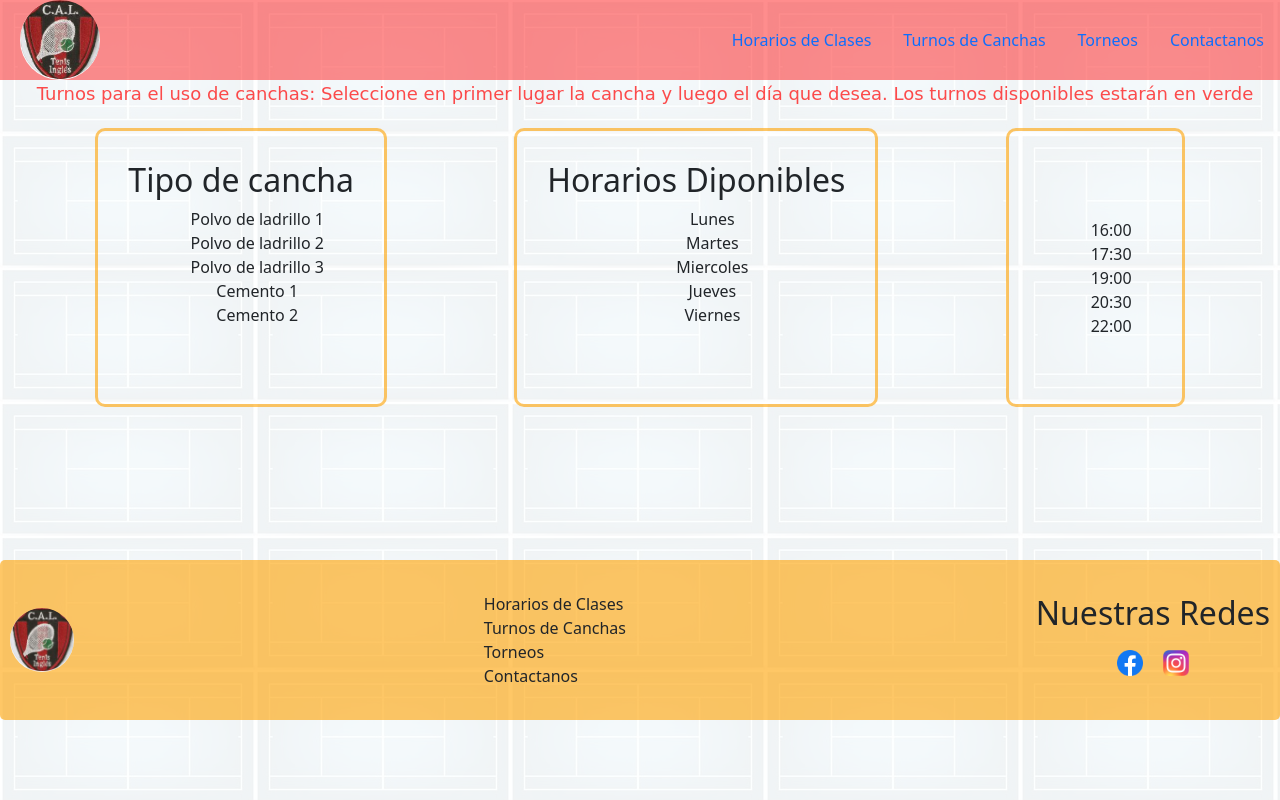
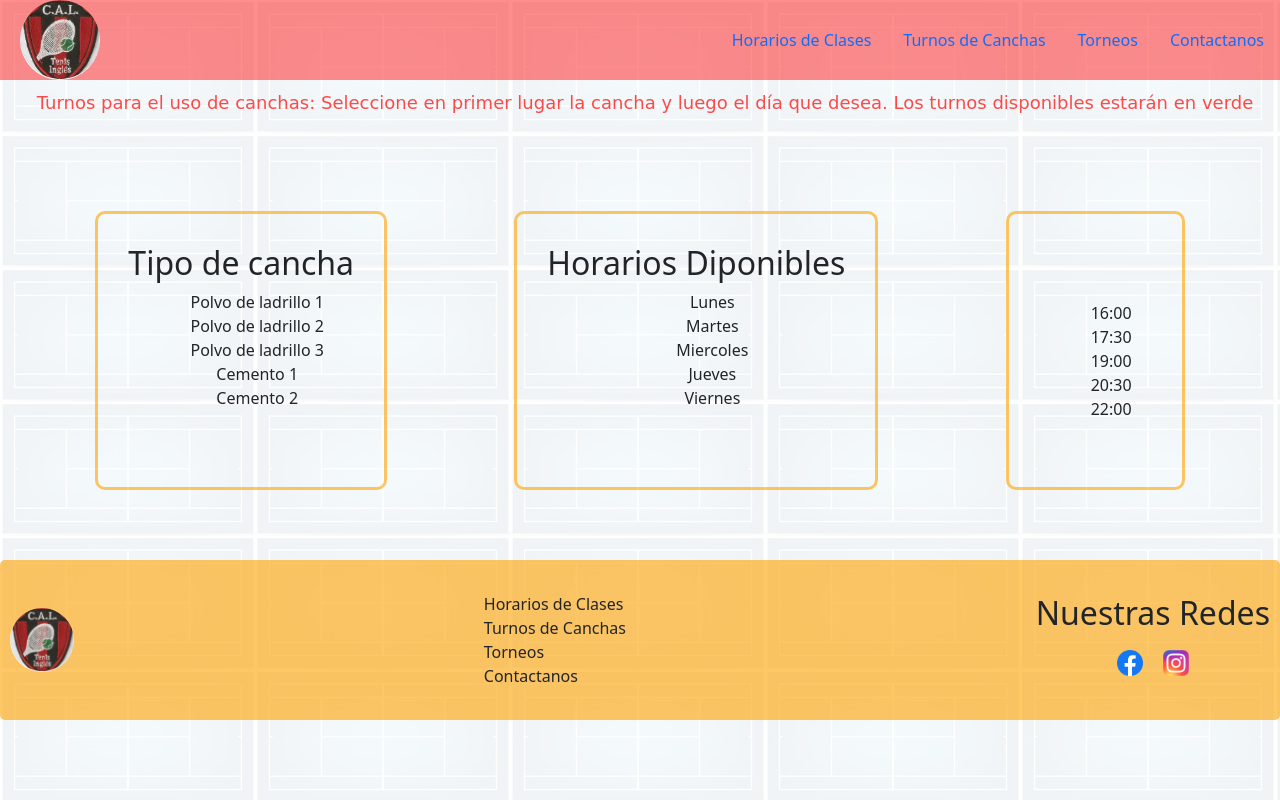
Before and after one commit to nicolasmarmachado/Machado_Nicolas-Proyecto_final, a website: page páginas/turnosCanchas.html in a window 1280 px wide. Drawn offline with nearby package versions, Linux system fonts and the light colour scheme; a web font is replaced by a local one.

Commit message:
correción nombre clase 'horarios'

```diff
--- a/páginas/turnosCanchas.html
+++ b/páginas/turnosCanchas.html
@@ -87,7 +87,7 @@
         </header>
 
         <main id="main">
-            <section class="horariosqq">
+            <section class="horarios">
                 <div class="horarios__instrucciones"><p>Turnos para el uso de canchas: Seleccione en primer lugar la cancha y luego el día que desea. Los turnos disponibles estarán en verde</p>
                 </div>
                 <div class="container__horariosCanchas">
```
